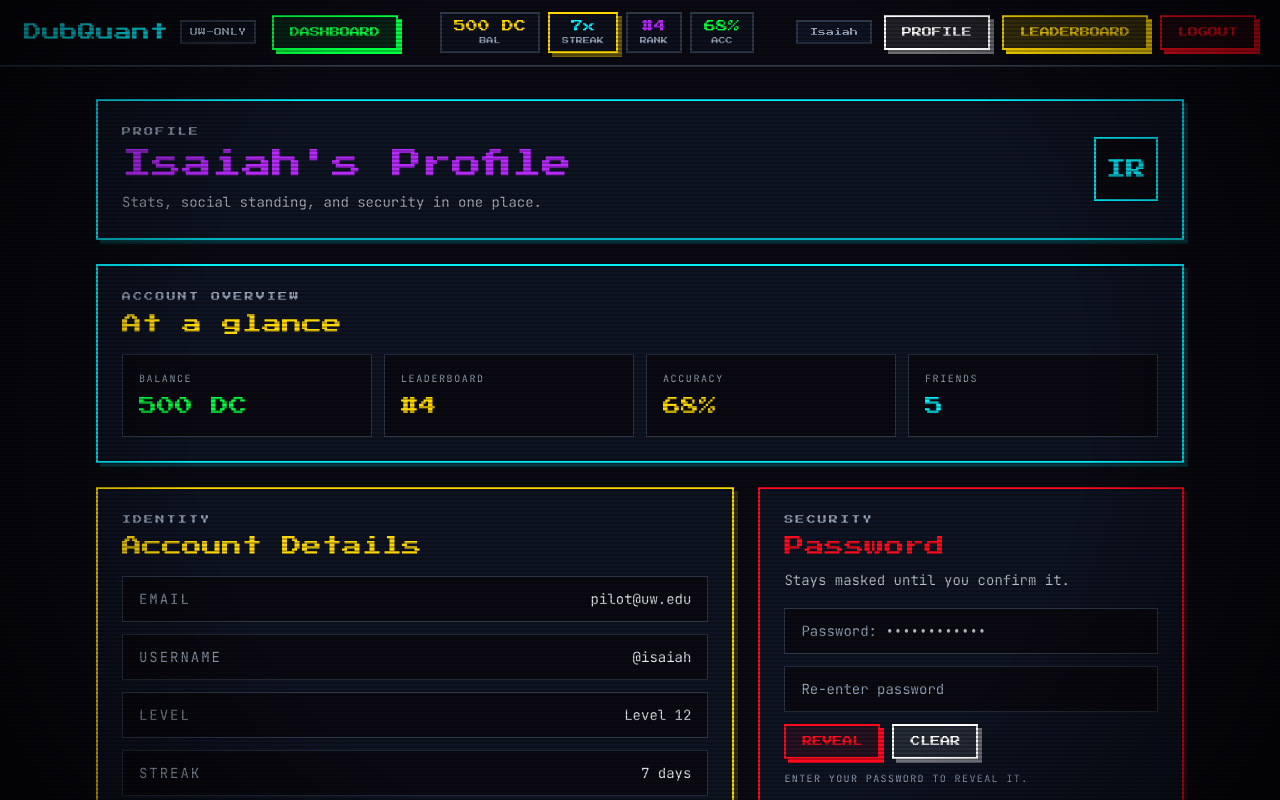
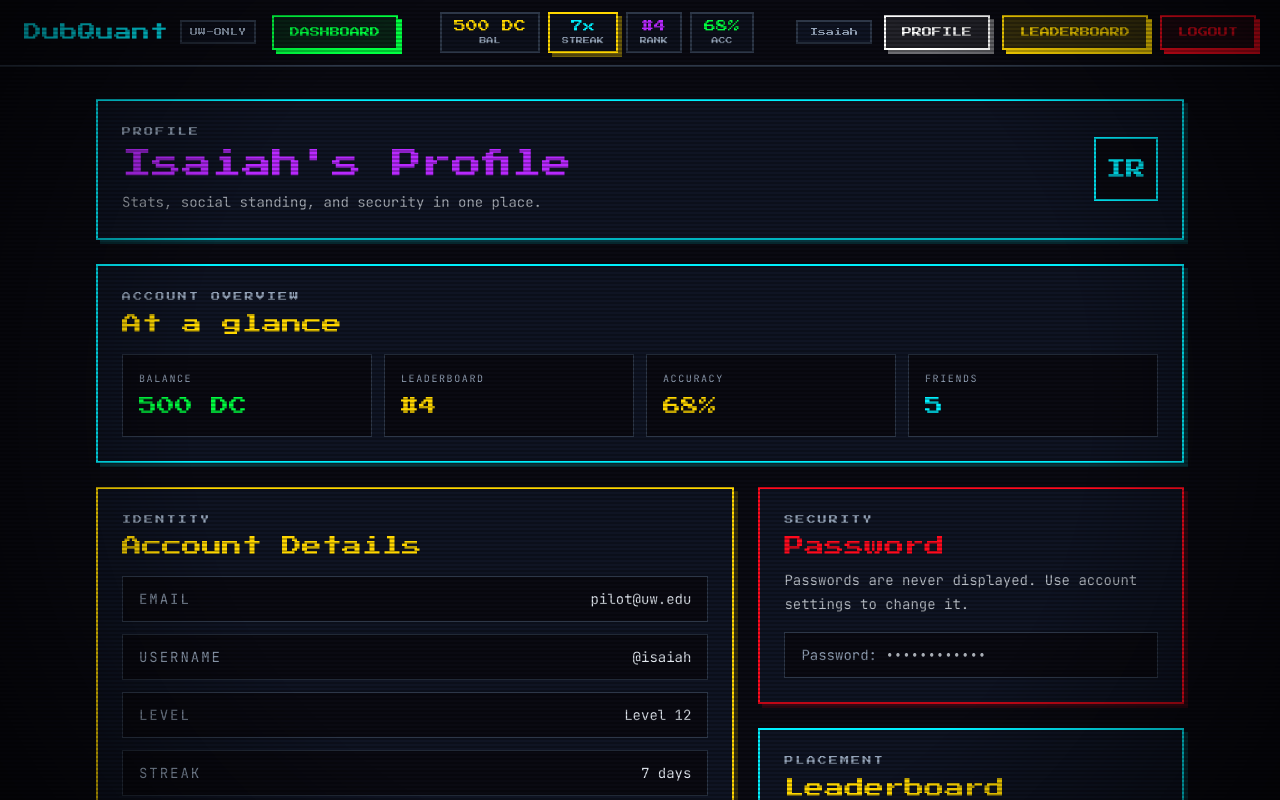
Before and after one commit to hcp-uw/ccp-coin, a Next.js app in the folder frontend/: page /profile in a window 1280 px wide. Built offline with nearby package versions, Linux system fonts and the light colour scheme.

Commit message:
fix: remove insecure password reveal from profile page

```diff
--- a/frontend/src/app/profile/page.tsx
+++ b/frontend/src/app/profile/page.tsx
@@ -1,6 +1,5 @@
 "use client";
 
-import { useState } from "react";
 import { MotionConfig } from "framer-motion";
 
 import { ArcadeButton } from "@/components/shared/ArcadeButton";
@@ -9,22 +8,8 @@ import { ScrollWithProgress } from "@/components/shared/ScrollWithProgress";
 import { MOCK_FRIENDS, MOCK_USER } from "@/content/mockData";
 
 export default function ProfilePage() {
-  const [showPassword, setShowPassword] = useState(false);
-  const [passwordCheck, setPasswordCheck] = useState("");
-  const [revealMessage, setRevealMessage] = useState("Enter your password to reveal it.");
-
   const maskedPassword = "••••••••••••";
-  const actualPassword = "hunter2";
-  const friendCount = MOCK_FRIENDS.length - 1;
-
-  const handleRevealPassword = () => {
-    if (passwordCheck.trim()) {
-      setShowPassword(true);
-      setRevealMessage("Password revealed for this session.");
-      return;
-    }
-    setRevealMessage("Enter your password first.");
-  };
+  const friendCount = MOCK_FRIENDS.filter((f) => !f.isCurrentUser).length;
 
   return (
     <MotionConfig reducedMotion="user">
@@ -112,38 +97,11 @@ export default function ProfilePage() {
                   <p className="font-arcade text-[9px] uppercase tracking-[0.24em] text-muted">Security</p>
                   <h2 className="mt-1.5 font-arcade text-base text-danger sm:text-xl">Password</h2>
                   <p className="mt-2 font-mono text-xs leading-5 text-text/80 sm:text-sm sm:leading-6">
-                    Stays masked until you confirm it.
+                    Passwords are never displayed. Use account settings to change it.
                   </p>
-                  <div className="mt-4 flex flex-col gap-3">
-                    <div className="border border-border bg-obsidian px-3 py-2.5 font-mono text-sm text-text sm:px-4 sm:py-3">
-                      <span className="text-muted">Password:</span>{" "}
-                      {showPassword ? actualPassword : maskedPassword}
-                    </div>
-                    <input
-                      type="password"
-                      value={passwordCheck}
-                      onChange={(e) => setPasswordCheck(e.target.value)}
-                      placeholder="Re-enter password"
-                      className="w-full border border-border bg-obsidian px-3 py-2.5 font-mono text-sm text-text outline-none placeholder:text-muted sm:px-4 sm:py-3"
-                    />
-                    <div className="flex flex-wrap gap-2 sm:gap-3">
-                      <ArcadeButton variant="danger" onClick={handleRevealPassword}>
-                        REVEAL
-                      </ArcadeButton>
-                      <ArcadeButton
-                        variant="neutral"
-                        onClick={() => {
-                          setShowPassword(false);
-                          setPasswordCheck("");
-                          setRevealMessage("Enter your password to reveal it.");
-                        }}
-                      >
-                        CLEAR
-                      </ArcadeButton>
-                    </div>
-                    <p className="font-mono text-[10px] uppercase tracking-[0.14em] text-muted">
-                      {revealMessage}
-                    </p>
+                  <div className="mt-4 border border-border bg-obsidian px-3 py-2.5 font-mono text-sm text-text sm:px-4 sm:py-3">
+                    <span className="text-muted">Password:</span>{" "}
+                    {maskedPassword}
                   </div>
                 </article>
 
@@ -153,7 +111,7 @@ export default function ProfilePage() {
                   <div className="mt-4 border border-border bg-obsidian p-4">
                     <p className="font-arcade text-3xl text-primary">#{MOCK_USER.rank}</p>
                     <p className="mt-2 font-mono text-xs text-text/80 sm:text-sm">
-                      Ahead of {friendCount - 1} visible friends.
+                      Ahead of {friendCount} friends.
                     </p>
                   </div>
                 </article>
```
